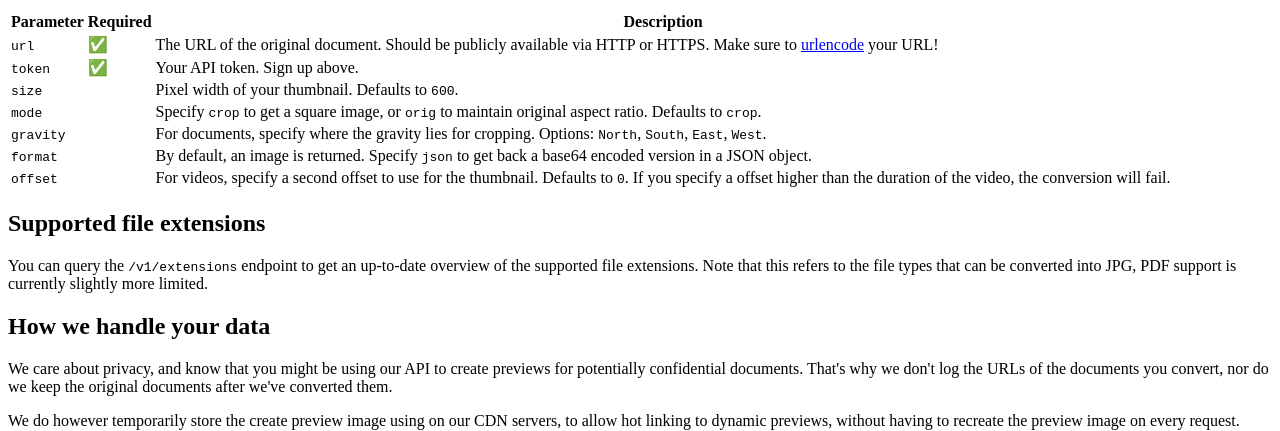
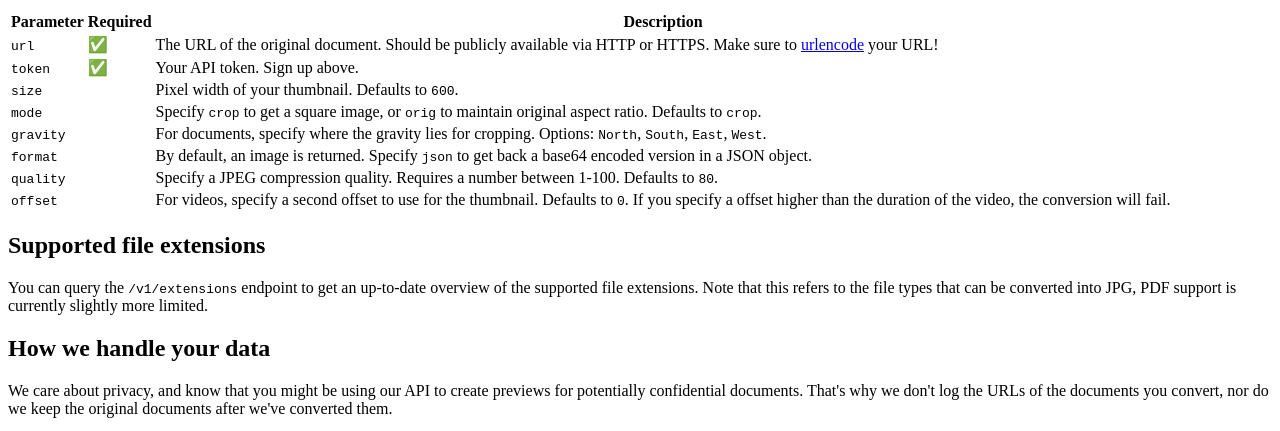
Before and after one commit to flexible-agency/website, a Gatsby site: page /thumbnails-cloud in a window 1280 px wide. Shown: the part 966-1397 px from the top of the page. Built offline with nearby package versions, Linux system fonts and the light colour scheme; Gatsby itself is replaced by a stand-in of ours.

Commit message:
Add quality parameter documentation.

```diff
--- a/src/pages/thumbnails-cloud/index.js
+++ b/src/pages/thumbnails-cloud/index.js
@@ -278,6 +278,16 @@ function ThumbnailsCloudPage() {
                 </tr>
                 <tr>
                   <td>
+                    <code>quality</code>
+                  </td>
+                  <td />
+                  <td>
+                    Specify a JPEG compression quality. Requires a number between 1-100.
+                    Defaults to <code>80</code>.
+                  </td>
+                </tr>
+                <tr>
+                  <td>
                     <code>offset</code>
                   </td>
                   <td />
```
